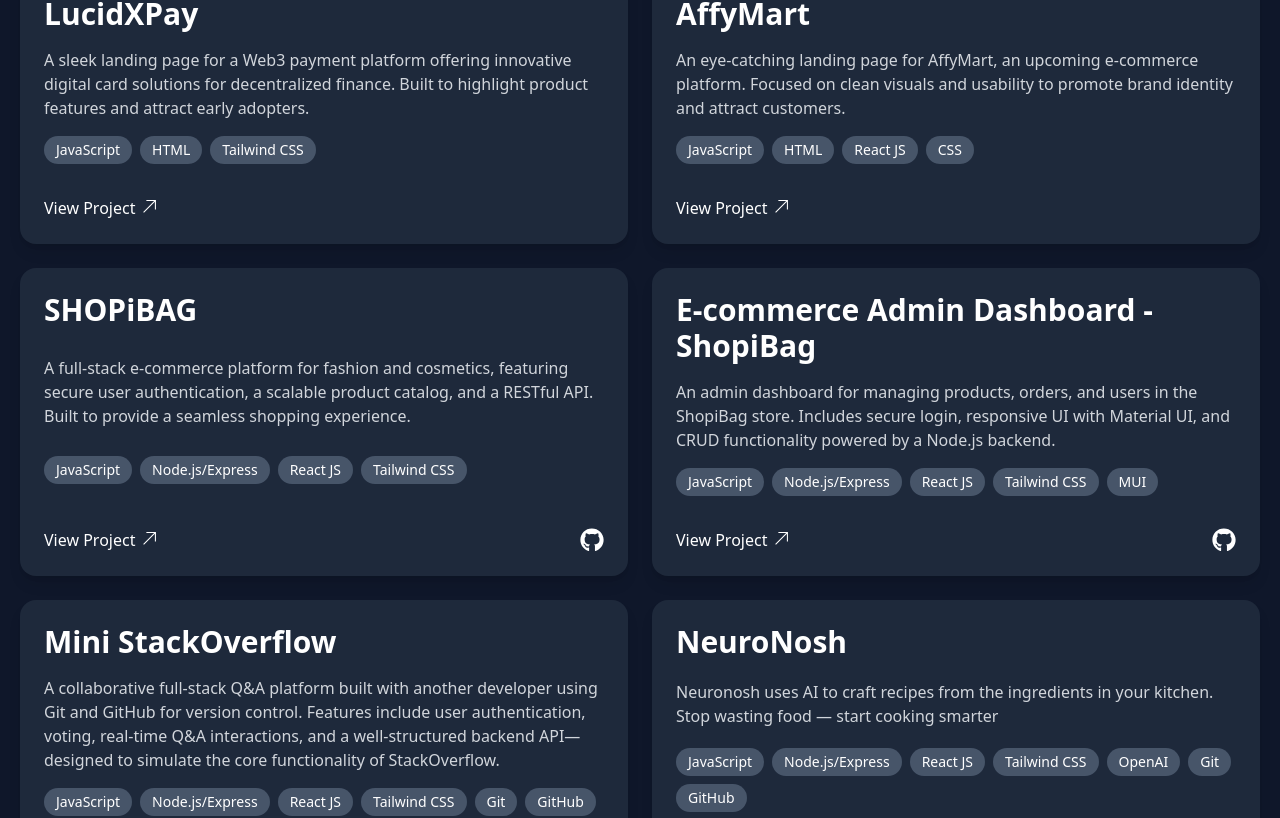
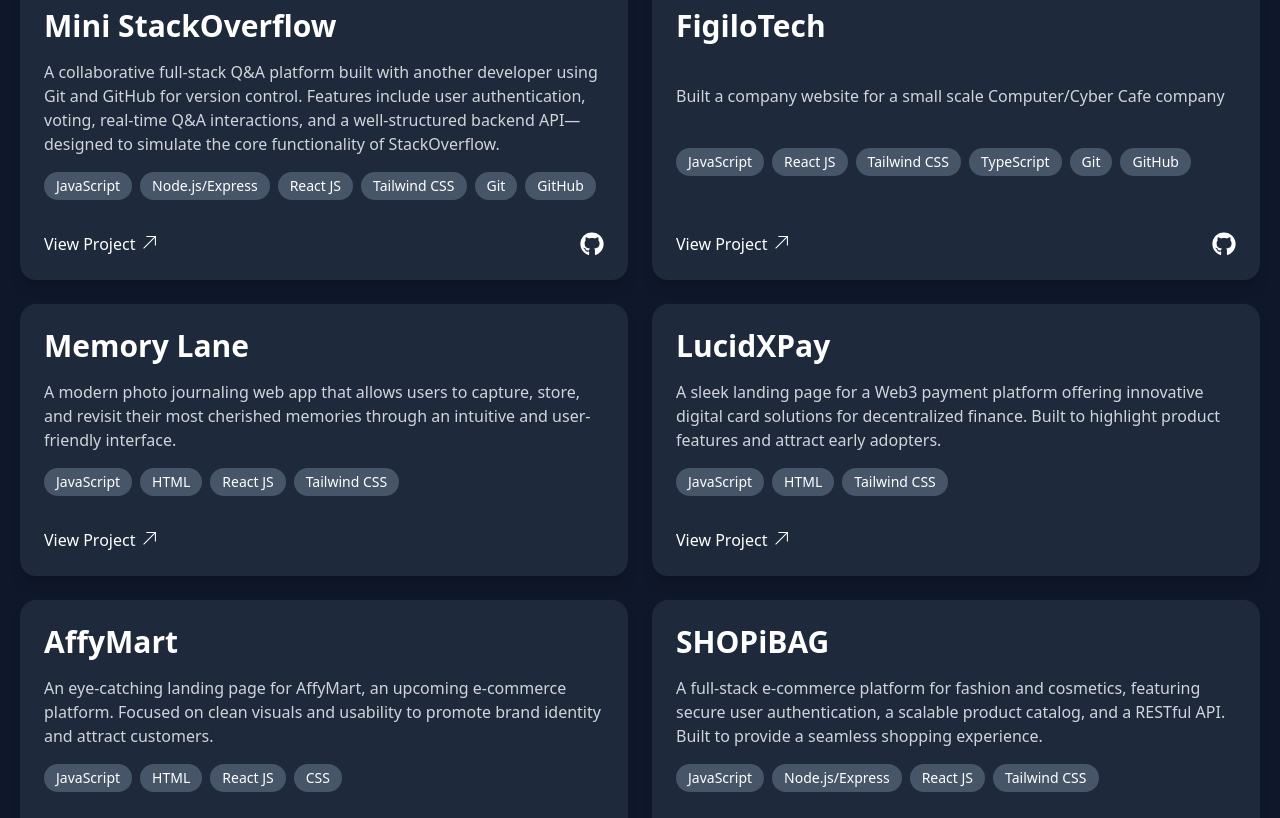
Before and after one commit to lucid-techwrld/mainPortfolio, a React (Vite) app: page / in a window 1280 px wide. Shown: the part 2886-3704 px from the top of the page. Built offline with nearby package versions, Linux system fonts and the light colour scheme.

Commit message:
Update ProjectInfo.js

```diff
--- a/src/components/ProjectInfo.js
+++ b/src/components/ProjectInfo.js
@@ -6,6 +6,51 @@ const projectInfo = [
     link: "https://davisayomide.netlify.app",
     github: "https://github.com/lucid-techwrld/mainPortfolio#",
     languages: ["JavaScript", "HTML", "React JS", "Tailwind CSS"],
+  },
+  {
+    name: "NeuroNosh",
+    description:
+      "Neuronosh uses AI to craft recipes from the ingredients in your kitchen. Stop wasting food — start cooking smarter",
+    link: "https://neuronosh-ai.onrender.com",
+    github: "https://github.com/lucid-techwrld/neuronosh",
+    languages: [
+      "JavaScript",
+      "Node.js/Express",
+      "React JS",
+      "Tailwind CSS",
+      "OpenAI",
+      "Git",
+      "GitHub",
+    ],
+  },
+   {
+    name: "Mini StackOverflow",
+    description:
+      "A collaborative full-stack Q&A platform built with another developer using Git and GitHub for version control. Features include user authentication, voting, real-time Q&A interactions, and a well-structured backend API—designed to simulate the core functionality of StackOverflow.",
+    link: "https://ministack-tecd.onrender.com",
+    github: "https://github.com/Warith08158/min-stack",
+    languages: [
+      "JavaScript",
+      "Node.js/Express",
+      "React JS",
+      "Tailwind CSS",
+      "Git",
+      "GitHub",
+    ],
+  },
+  {
+    name: "FigiloTech",
+    description:"Built a company website for a small scale Computer/Cyber Cafe company",
+    link: "https://figilotech.vercel.app",
+    github: "https://github.com/lucid-techwrld/figilotech",
+    languages: [
+      "JavaScript",
+      "React JS",
+      "Tailwind CSS",
+      "TypeScript",
+      "Git",
+      "GitHub",
+    ],
   },
   {
     name: "Memory Lane",
@@ -52,39 +97,7 @@ const projectInfo = [
       "Tailwind CSS",
       "MUI",
     ],
-  },
-  {
-    name: "Mini StackOverflow",
-    description:
-      "A collaborative full-stack Q&A platform built with another developer using Git and GitHub for version control. Features include user authentication, voting, real-time Q&A interactions, and a well-structured backend API—designed to simulate the core functionality of StackOverflow.",
-    link: "https://ministack-tecd.onrender.com",
-    github: "https://github.com/Warith08158/min-stack",
-    languages: [
-      "JavaScript",
-      "Node.js/Express",
-      "React JS",
-      "Tailwind CSS",
-      "Git",
-      "GitHub",
-    ],
-  },
-
-  {
-    name: "NeuroNosh",
-    description:
-      "Neuronosh uses AI to craft recipes from the ingredients in your kitchen. Stop wasting food — start cooking smarter",
-    link: "https://neuronosh-ai.onrender.com",
-    github: "https://github.com/lucid-techwrld/neuronosh",
-    languages: [
-      "JavaScript",
-      "Node.js/Express",
-      "React JS",
-      "Tailwind CSS",
-      "OpenAI",
-      "Git",
-      "GitHub",
-    ],
-  },
+  }
 ];
 
 export default projectInfo;
```
